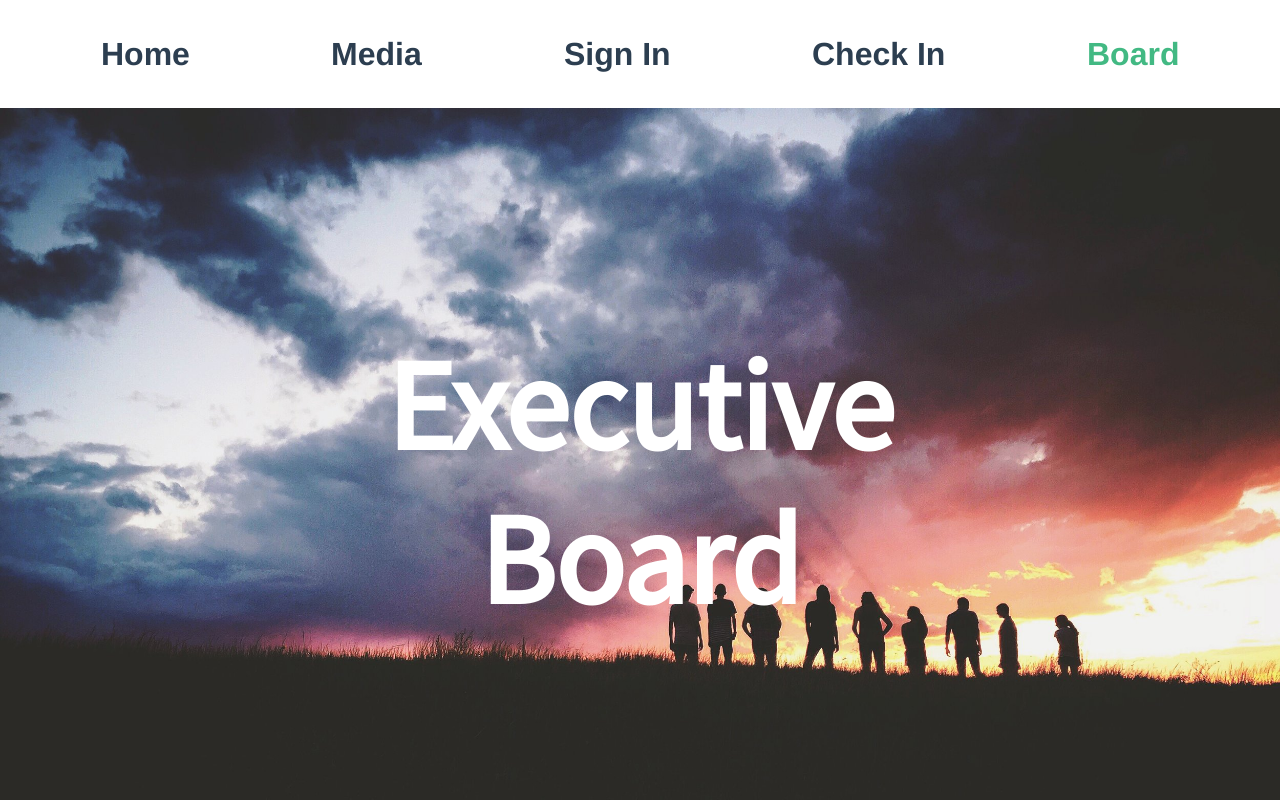
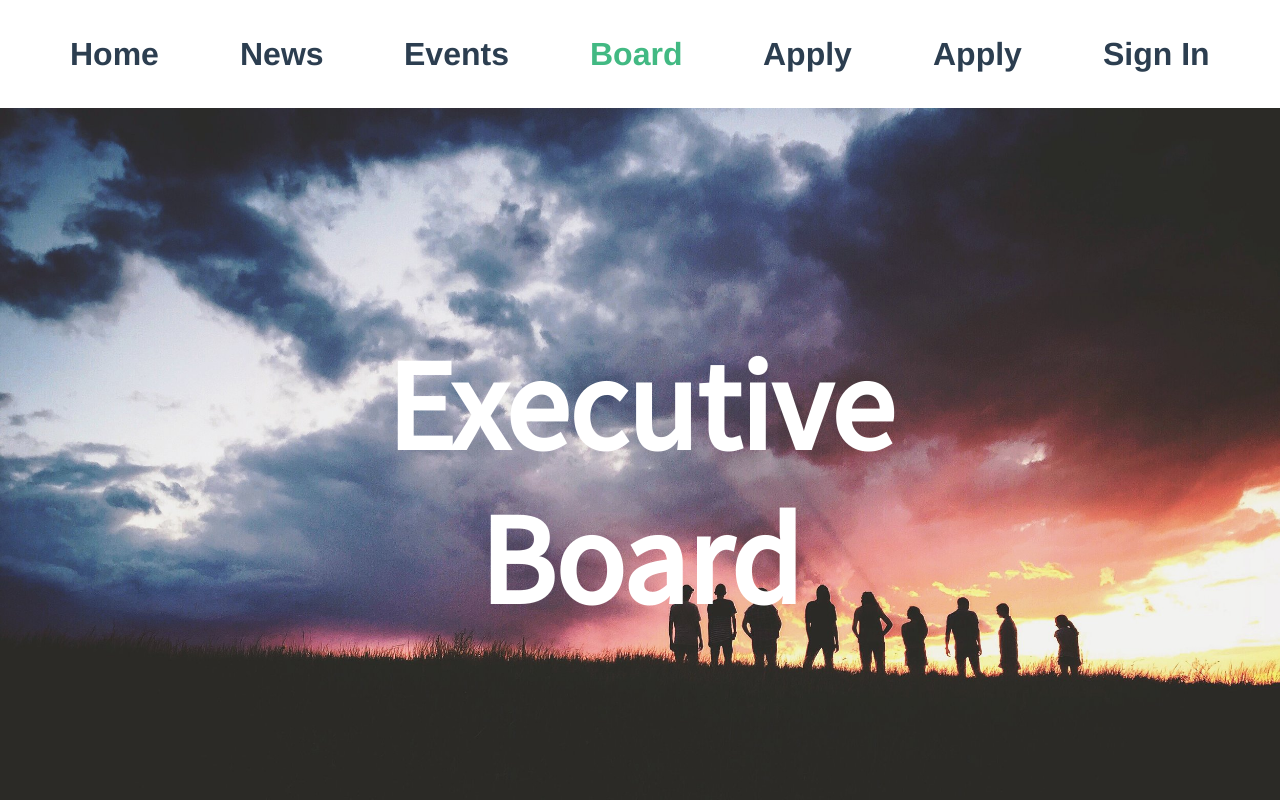
Before and after one commit to Code-4-Community/c4cneu-frontend, a Vue app: page /board in a window 1280 px wide. Shown: the top 800 px of the page. Built offline with nearby package versions, Linux system fonts and the light colour scheme.

Commit message:
renaming files and separating out nav

```diff
--- a/src/App.vue
+++ b/src/App.vue
@@ -1,23 +1,17 @@
 <template>
   <div id="app">
-    <div id="nav">
-      <router-link class="hvr-underline-from-center" to="/">Home</router-link>
-      <router-link class="hvr-underline-from-center" to="/media"
-        >Media</router-link
-      >
-      <router-link class="hvr-underline-from-center" to="/auth"
-        >Sign In</router-link
-      >
-      <router-link class="hvr-underline-from-center" to="/checkin"
-        >Check In</router-link
-      >
-      <router-link class="hvr-underline-from-center" to="/board"
-        >Board</router-link
-      >
-    </div>
+    <NavBar />
     <router-view />
   </div>
 </template>
+<script>
+import NavBar from "./components/nav/NavBar";
+export default {
+  components: {
+    NavBar
+  }
+};
+</script>
 
 <style>
 #app {
@@ -27,24 +21,4 @@
   text-align: center;
   color: #2c3e50;
 }
-
-#nav {
-  padding: 30px;
-  display: flex;
-  justify-content: space-around;
-}
-
-.hvr-underline-from-center {
-  font-size: 2em;
-}
-
-#nav a {
-  font-weight: bold;
-  color: #2c3e50;
-  text-decoration: none;
-}
-
-#nav a.router-link-exact-active {
-  color: #42b983;
-}
 </style>
--- /dev/null
+++ b/src/components/nav/NavBar.vue
@@ -0,0 +1,43 @@
+<template>
+  <div id="nav">
+    <router-link class="hvr-underline-from-center" to="/">Home</router-link>
+    <router-link class="hvr-underline-from-center" to="/news">News</router-link>
+    <router-link class="hvr-underline-from-center" to="/events"
+      >Events</router-link
+    >
+    <router-link class="hvr-underline-from-center" to="/board"
+      >Board</router-link
+    >
+    <router-link class="hvr-underline-from-center" to="/apply"
+      >Apply</router-link
+    >
+    <router-link class="hvr-underline-from-center" to="/apply"
+      >Apply</router-link
+    >
+    <router-link class="hvr-underline-from-center" to="/auth"
+      >Sign In</router-link
+    >
+  </div>
+</template>
+<style scoped>
+#nav {
+  padding: 30px;
+  display: flex;
+  justify-content: space-around;
+}
+
+.hvr-underline-from-center {
+  font-size: 2em;
+  color: aqua;
+}
+
+#nav a {
+  font-weight: bold;
+  color: #2c3e50;
+  text-decoration: none;
+}
+
+#nav a.router-link-exact-active {
+  color: #42b983;
+}
+</style>
--- a/src/router/index.js
+++ b/src/router/index.js
@@ -2,11 +2,12 @@ import Vue from "vue";
 import VueRouter from "vue-router";
 import Landing from "../views/Landing.vue";
 import Auth from "../views/Auth.vue";
-import CheckIn from "../views/CheckIn.vue";
-import Eboard from "../views/Eboard.vue";
-import NewCheckin from "../views/NewCheckin/NewCheckin.vue";
-import Media from "../views/Media.vue";
+import Events from "../views/Events.vue";
+import EventsAdmin from "../views/EventsAdmin.vue";
+import Board from "../views/Board.vue";
+import News from "../views/News.vue";
 import Post from "../views/Post.vue";
+import Apply from "../views/Apply.vue";
 
 Vue.use(VueRouter);
 
@@ -25,28 +26,33 @@ const routes = [
   {
     path: "/board",
     name: "board",
-    component: Eboard
+    component: Board
   },
 
   {
-    path: "/checkin",
-    name: "checkin",
-    component: CheckIn
+    path: "/events",
+    name: "events",
+    component: Events
   },
   {
-    path: "/newcheckin",
-    name: "newcheckin",
-    component: NewCheckin
+    path: "/eventsadmin",
+    name: "eventsadmin",
+    component: EventsAdmin
   },
   {
-    path: "/media",
-    name: "media",
-    component: Media
+    path: "/news",
+    name: "news",
+    component: News
   },
   {
     path: "/post/:id",
     name: "post",
     component: Post
+  },
+  {
+    path: "/apply",
+    name: "apply",
+    component: Apply
   }
 ];
 
--- a/src/views/Eboard.vue
+++ b/src/views/Board.vue
@@ -26,7 +26,7 @@ export default {
     return {
       eboard: [
         {
-          name: "Stephen Alt (aka Dad)",
+          name: "Stephen Alt",
           imageUrl: require("@/assets/Eboard/stephen_alt.jpg"),
           position: "President",
           bio:
--- a/src/views/NewCheckin/NewCheckin.vue
+++ b/src/views/Events.vue
@@ -32,7 +32,7 @@
 </template>
 
 <script>
-import CheckinEvent from "./CheckinEvent.vue";
+import CheckinEvent from "../components/CheckinEvent.vue";
 import axios from "axios";
 
 export default {
```
Also changed, not shown: src/components/CheckinEvent.vue (renamed from src/views/NewCheckin/CheckinEvent.vue), src/legacy/OldCheckin.vue (renamed from src/views/CheckIn.vue), src/views/Apply.vue (renamed from src/views/Application.vue), src/views/EventsAdmin.vue (renamed from src/views/CheckInAdmin.vue), src/views/News.vue (renamed from src/views/Media.vue).
